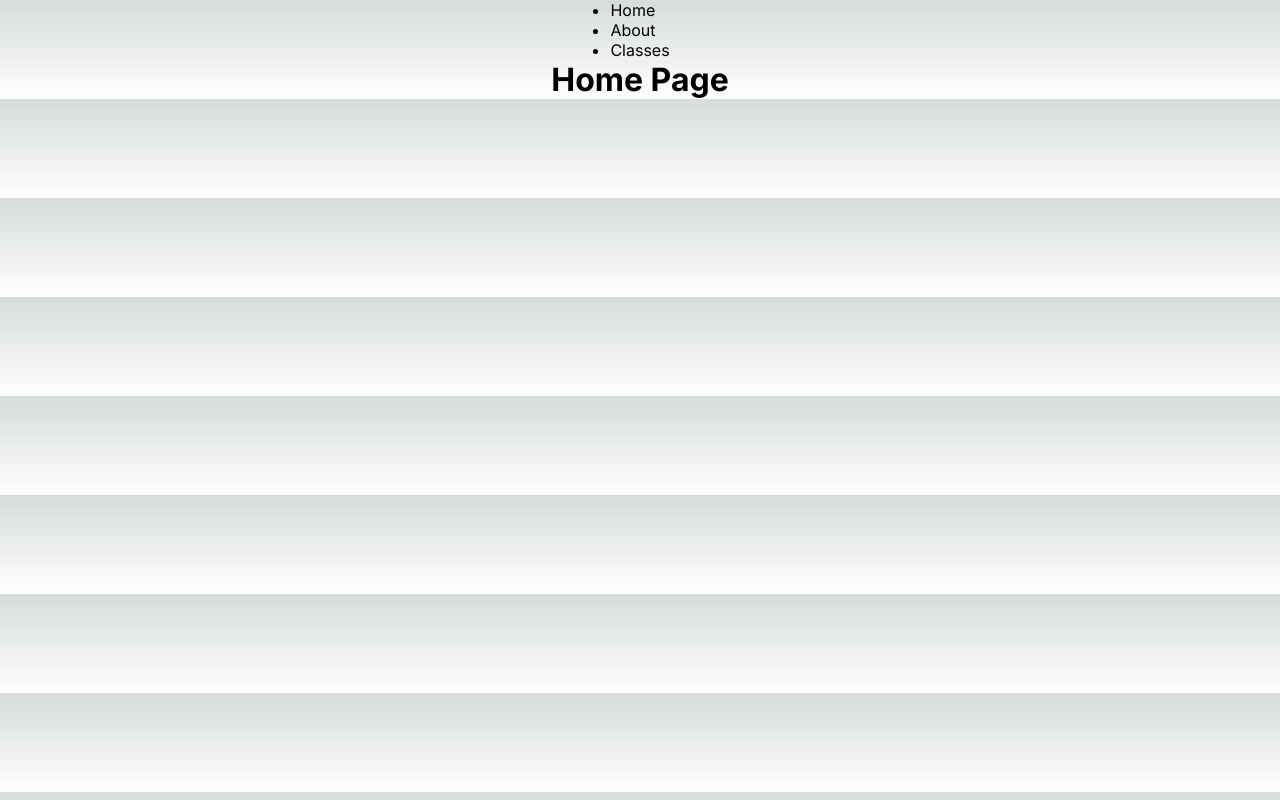
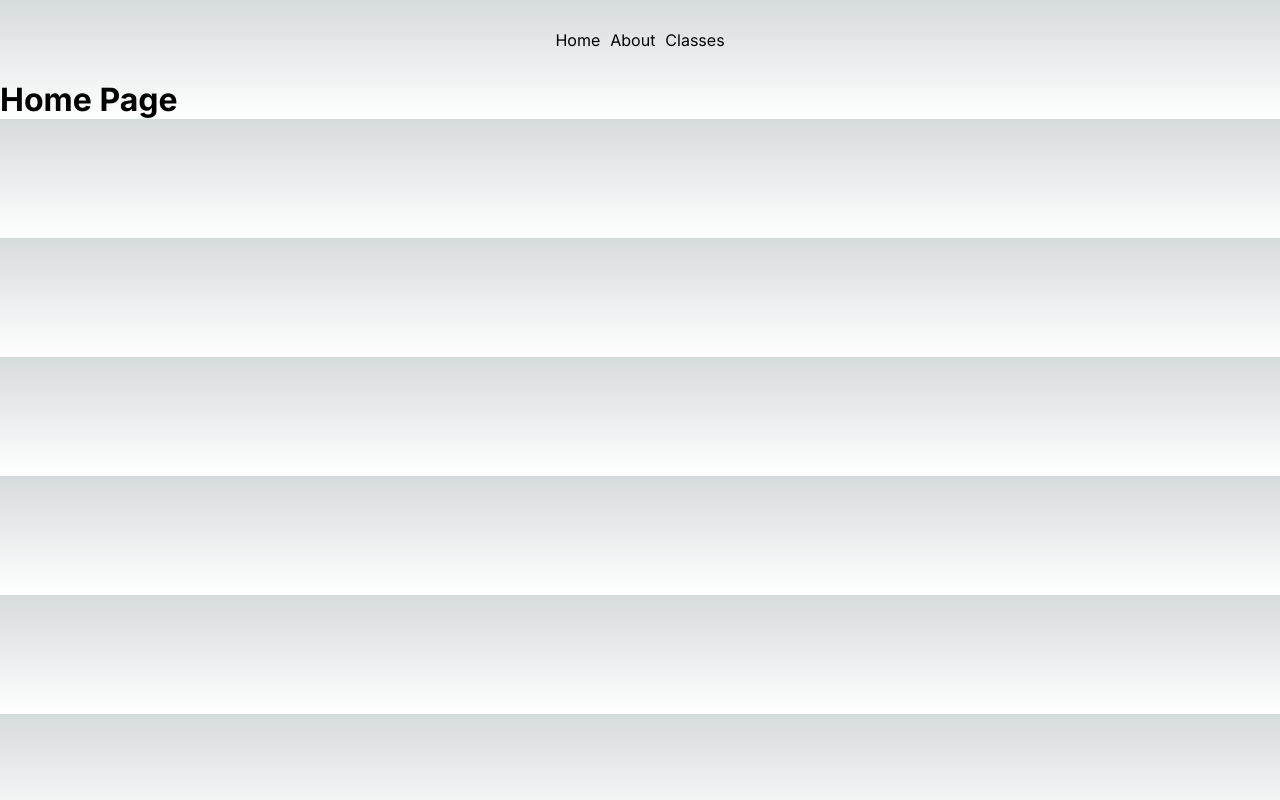
Before and after one commit to Mik20393/blog-app, a Next.js app: page / in a window 1280 px wide. Built offline with nearby package versions, Linux system fonts and the light colour scheme.

Commit message:
Styling the navbar

```diff
--- a/src/app/globals.css
+++ b/src/app/globals.css
@@ -83,10 +83,6 @@ html,
 body {
   max-width: 100vw;
   overflow-x: hidden;
-  display :flex;
-  flex-direction: column;
-  justify-content: center;
-  align-items: center;
 }
 
 body {
--- a/src/components/navbar.js
+++ b/src/components/navbar.js
@@ -1,14 +1,16 @@
 import Link from 'next/link'
+
+import styles from './navbar.module.css';
 
 export default function Navbar() {
     return (
         <>
-            <nav>
-                <div>
-                    <ul>
-                        <li><Link href="/">Home</Link></li>
-                        <li><Link href="/about">About</Link></li>
-                        <li><Link href="/classes">Classes</Link></li>
+            <nav className={styles.navbar}>
+                <div className={styles.container}>
+                    <ul className={styles.navList}>
+                        <li className={styles.navLink}><Link href="/">Home</Link></li>
+                        <li className={styles.navLink}><Link href="/about">About</Link></li>
+                        <li className={styles.navLink}><Link href="/classes">Classes</Link></li>
                     </ul>
                 </div>
             </nav>
--- /dev/null
+++ b/src/components/navbar.module.css
@@ -0,0 +1,21 @@
+.navbar {
+    width: 100vw;
+    height: 10vh;
+}
+
+.container {
+    height: 100%;
+    width: 100%;
+}
+
+.navList {
+    display: flex;
+    height: 100%;
+    align-items: center;
+    justify-content: center;
+}
+
+.navLink {
+    list-style: none;
+    padding: 5px;
+}
```
